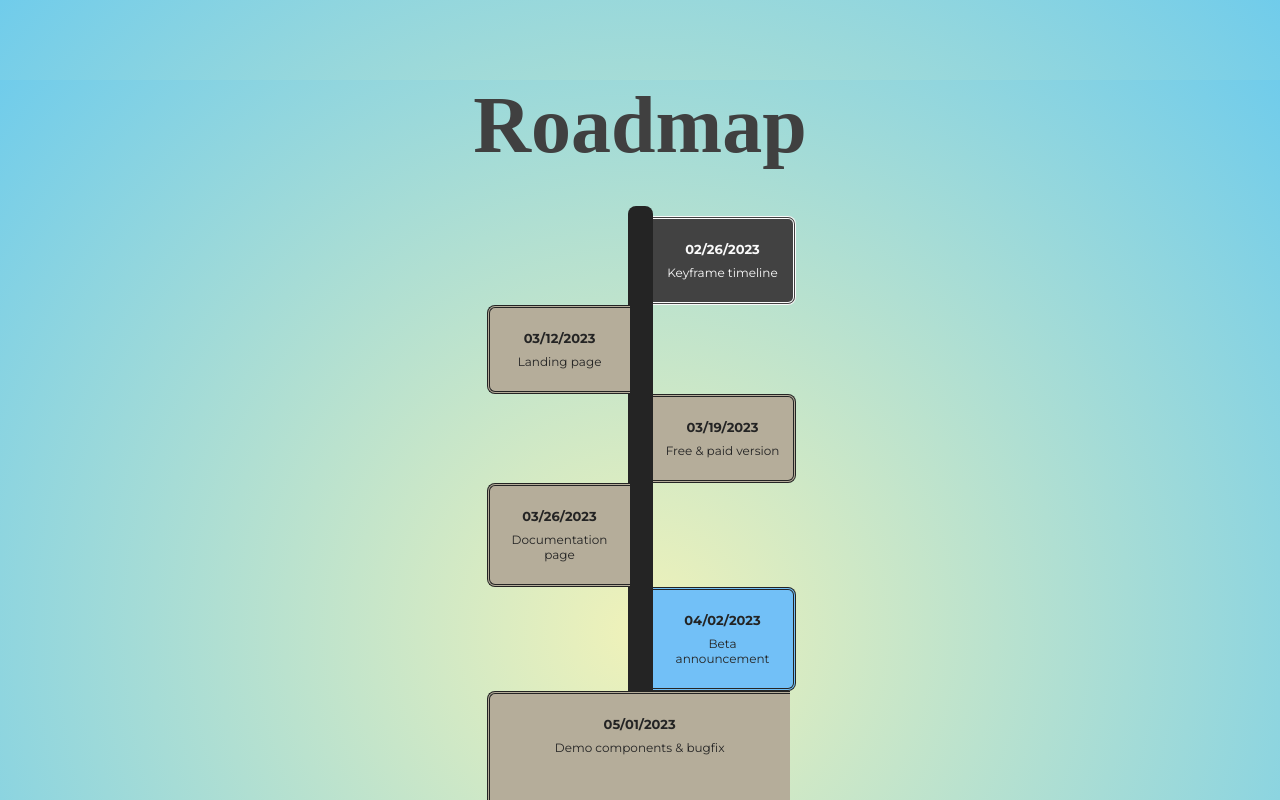
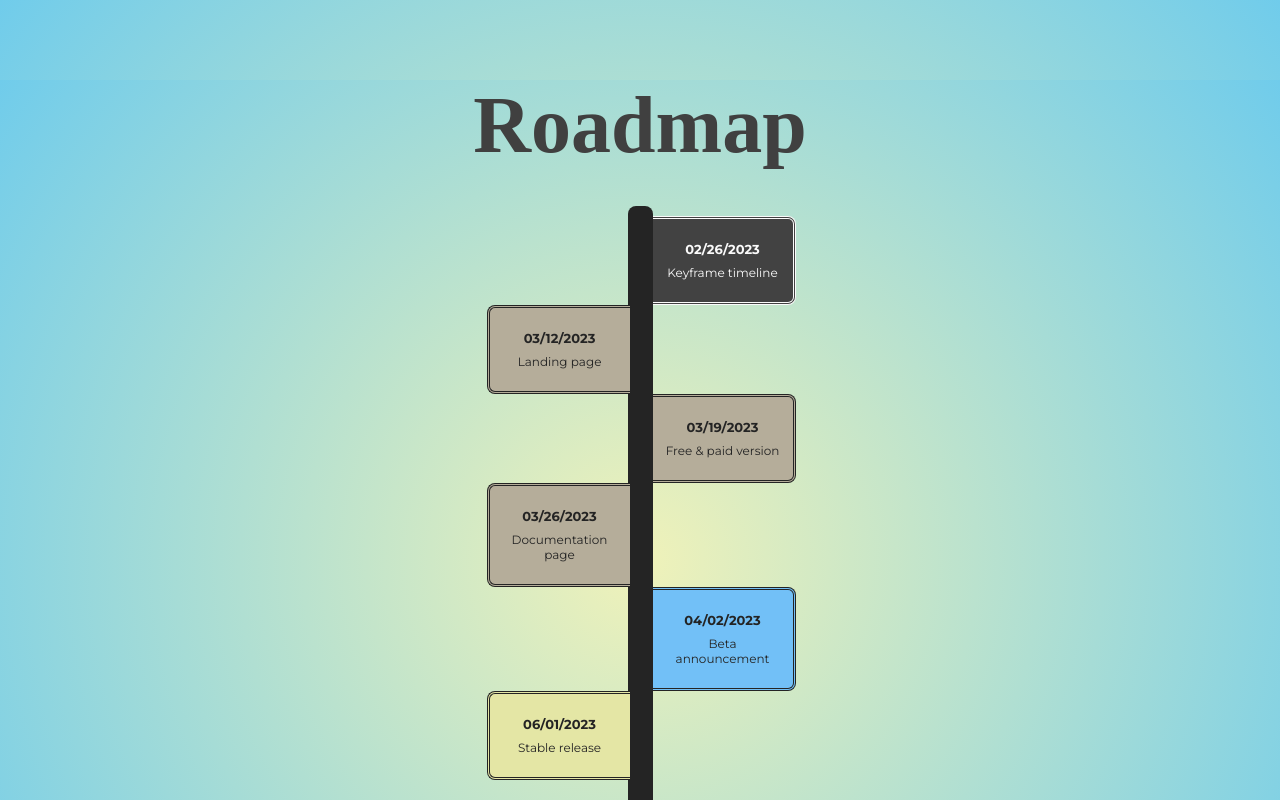
Before and after one commit to jscomponent/roadmap, a Vue app: page / in a window 1280 px wide. Shown: the top 800 px of the page. Built offline with nearby package versions, Linux system fonts and the light colour scheme; a web font is replaced by a local one.

Commit message:
Stored by jscomponent 1681311667905

```diff
--- a/src/App.vue
+++ b/src/App.vue
@@ -77,21 +77,6 @@
                 </time>
                 <p>
                     Beta announcement
-                </p>
-            </div>
-            <div class="card" style="width:300.328px;height:106.278px">
-                <time datetime="">
-                    {{
-                        new Date('2023-05-01')
-                        .toLocaleDateString([], {
-                        year: 'numeric',
-                        month: '2-digit',
-                        day: '2-digit'
-                        })
-                    }}
-                </time>
-                <p>
-                    Demo components & bugfix
                 </p>
             </div>
             <div class="card" style="background-color:#e4e6a5ff">
```
